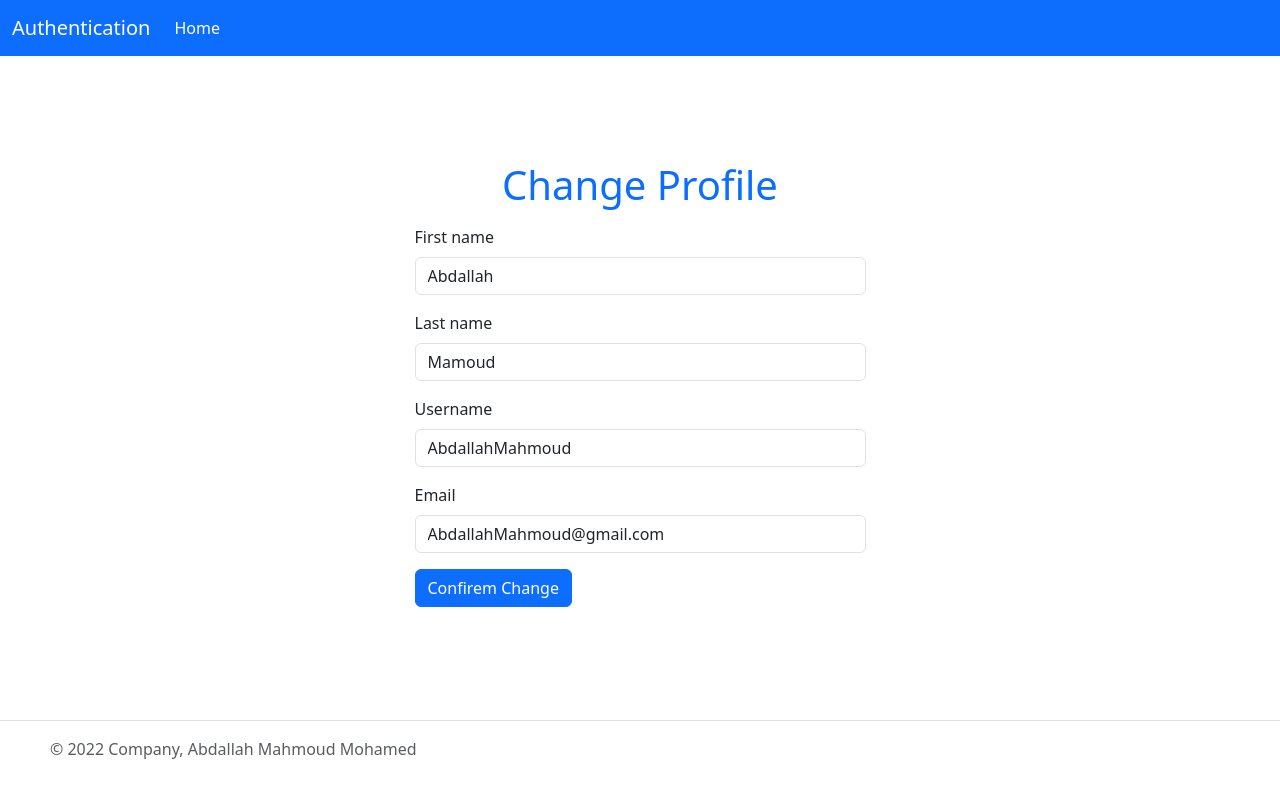
After one commit to AbdallahMahmoud443/Authentaication-Django, a Django app: page /changeprofile/ in a window 1280 px wide. The commit adds this page. Run offline with Django 4.2, Linux system fonts and the light colour scheme; a user stored in the database is signed in; some libraries are stand-ins or nearby versions.

Commit message:
change profile done

```diff
--- a/authenticationdemoapp/forms.py
+++ b/authenticationdemoapp/forms.py
@@ -1,7 +1,7 @@
 from django import forms
 from django.contrib.auth.forms import UserCreationForm
 from django.contrib.auth.models import User
-
+from django.contrib.auth.forms import UserChangeForm
 
 
 
@@ -15,3 +15,15 @@ class SignUpForm(UserCreationForm):
     class Meta:
         model = User
         fields = ['first_name','last_name','username','email']
+
+class UserChangeProfileForm(UserChangeForm): # make custom form because django get all fields in profiling change
+    # Customize the fields
+    password =None
+    first_name = forms.CharField(max_length=20, required=True)
+    last_name = forms.CharField(max_length=20, required=True)
+    username = forms.CharField(max_length=20, required=True)
+    email = forms.CharField(max_length=100,required=True)
+
+    class Meta:
+        model = User
+        fields = ['first_name','last_name','username','email']
--- a/authenticationdemoapp/urls.py
+++ b/authenticationdemoapp/urls.py
@@ -6,4 +6,5 @@ urlpatterns = [
     path('home/',views.Home,name='HomePage'),
     path('login/',views.Login,name='LoginPage'),
     path('changepassword/',views.ChangePassword,name='ChangePasswordPage'),
+    path('changeprofile/',views.ChangeProfile,name='ChangeProfilePage'),
 ]
--- a/authenticationdemoapp/views.py
+++ b/authenticationdemoapp/views.py
@@ -1,8 +1,8 @@
 from django.shortcuts import redirect, render
 # from django.contrib.auth.forms import UserCreationForm
-from django.contrib.auth.forms import AuthenticationForm,PasswordChangeForm
+from django.contrib.auth.forms import AuthenticationForm,PasswordChangeForm,UserChangeForm
 from django.contrib.auth import login,authenticate,update_session_auth_hash
-from authenticationdemoapp.forms import SignUpForm
+from authenticationdemoapp.forms import SignUpForm, UserChangeProfileForm
 from django.contrib.auth.decorators import login_required
 # Create your views here.
 
@@ -52,3 +52,15 @@ def ChangePassword(request):
     else:
         form = PasswordChangeForm(request.user)
     return render(request,'athenticationdemoapp/changePassword.html',{'form':form})
+
+
+@login_required
+def ChangeProfile(request):
+    if request.method == 'POST':
+       form = UserChangeProfileForm(instance=request.user,data=request.POST)
+       if form.is_valid():
+          form.save()
+          return redirect('HomePage')
+    else:
+        form = UserChangeProfileForm(instance=request.user)
+    return render(request,'athenticationdemoapp/changeProfile.html',{'form':form})
--- /dev/null
+++ b/templates/athenticationdemoapp/changeProfile.html
@@ -0,0 +1,18 @@
+{% extends "./base.html" %}
+{% load bootstrap5 %}
+{% block contentPage %}
+<div class="row d-flex justify-content-center">
+    <div class="col-5 d-flex flex-column justify-content-center" style="height: 80vh;">
+        <h1 class="text-primary my-3 text-center">Change Profile</h1>
+        <div class="form-group">
+            <form action="" method='post'>
+                {% csrf_token %}
+                {% bootstrap_form form %}
+                <div class="d-flex flex-row justify-content-between">
+                    <button type="submit" class="btn btn-primary">Confirem Change</button>
+                </div>
+            </form>
+        </div>
+    </div>
+</div>
+{% endblock contentPage %}
--- a/templates/athenticationdemoapp/home.html
+++ b/templates/athenticationdemoapp/home.html
@@ -12,6 +12,7 @@
               <h5 class="card-title"> {{user.username}}</h5>
               <p class="card-text text-muted">Email:{{user.email}}.</p>
               <a href="{% url 'ChangePasswordPage' %}"class="btn btn-primary">Change Password</a>
+              <a href="{% url 'ChangeProfilePage' %}"class="btn btn-primary">Change Profile</a>
             </div>
           </div>
     </div>
```
Also changed, not shown: db.sqlite3.
